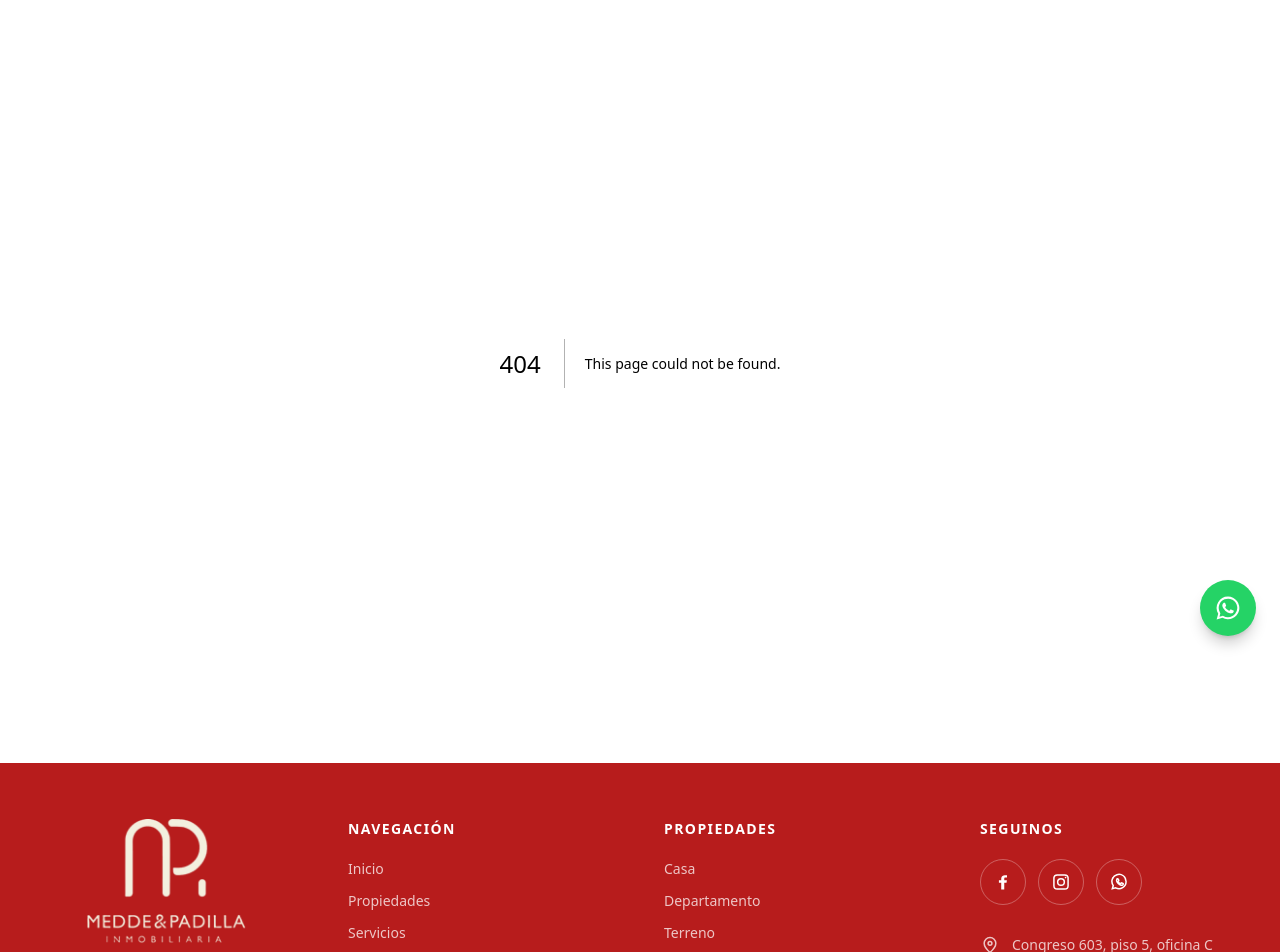
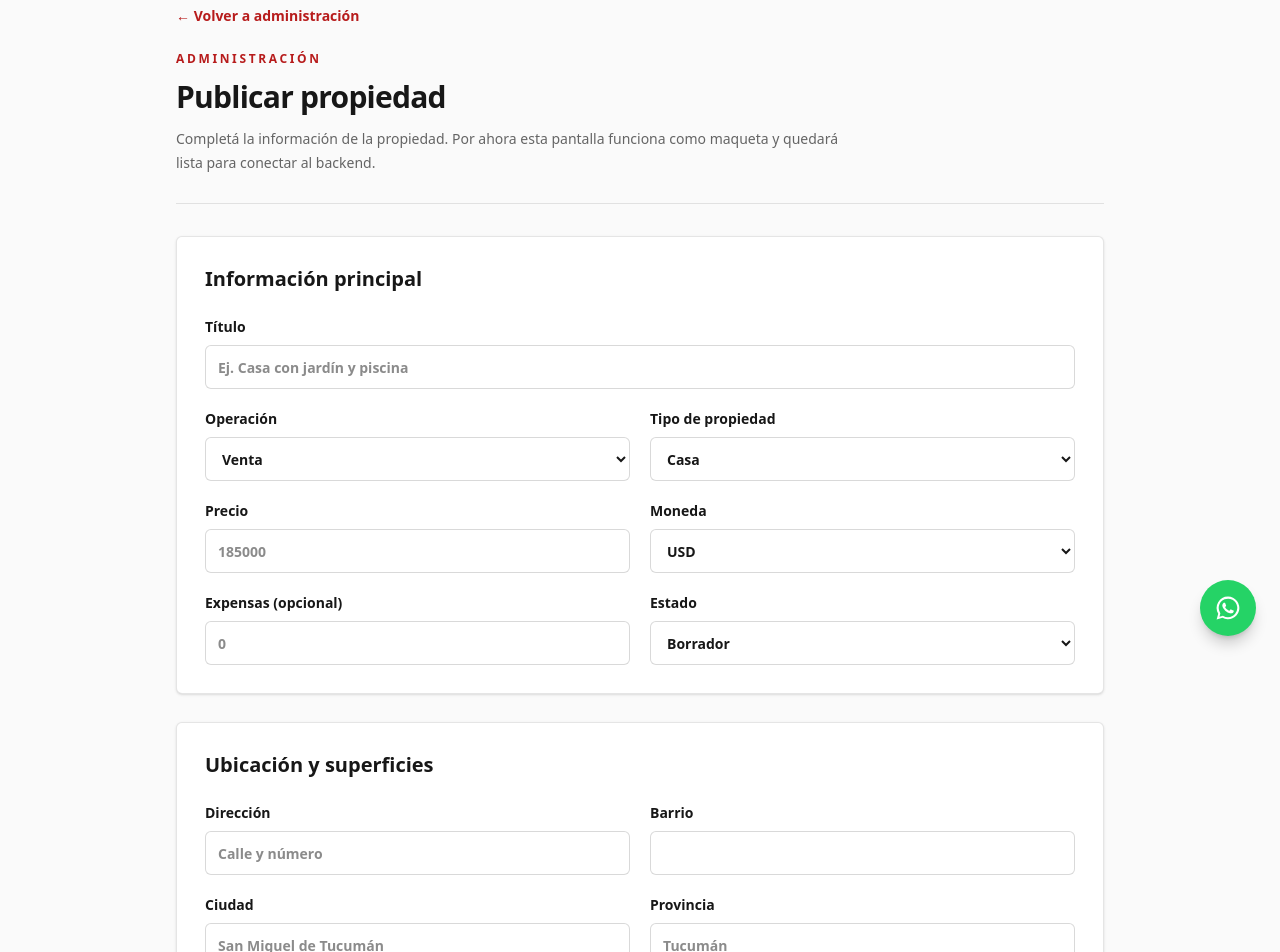
Before and after one commit to Agusme/MeddeyPadilla-Inmobiliaria, a Next.js app in the folder front/: page /admin/propiedades/nueva in a window 1280 px wide. Before the commit this address had no page. Shown: the part 140-1092 px from the top of the page. Built offline with nearby package versions, Linux system fonts and the light colour scheme.

Commit message:
form propiedad

```diff
--- /dev/null
+++ b/front/app/admin/propiedades/nueva/page.tsx
@@ -0,0 +1,67 @@
+"use client";
+
+import Link from "next/link";
+import { FormEvent, useState } from "react";
+
+const inputClass = "mt-2 h-11 w-full rounded-md border border-black/15 bg-white px-3 text-sm outline-none transition focus:border-[#B71C1C] focus:ring-2 focus:ring-[#B71C1C]/15";
+const labelClass = "block text-sm font-semibold text-[#171717]";
+
+export default function NuevaPropiedadPage() {
+  const [saved, setSaved] = useState(false);
+  const [files, setFiles] = useState<File[]>([]);
+
+  function handleSubmit(event: FormEvent<HTMLFormElement>) {
+    event.preventDefault();
+    setSaved(true);
+  }
+
+  return (
+    <main className="min-h-screen bg-[#fafafa] py-10">
+      <div className="mx-auto max-w-5xl px-6 sm:px-8 lg:px-12">
+        <Link href="/admin" className="text-sm font-semibold text-[#B71C1C]">← Volver a administración</Link>
+        <header className="mt-6 border-b border-black/10 pb-7">
+          <p className="text-xs font-bold uppercase tracking-[0.22em] text-[#B71C1C]">Administración</p>
+          <h1 className="mt-3 text-3xl font-semibold tracking-tight text-[#171717]">Publicar propiedad</h1>
+          <p className="mt-3 max-w-2xl text-sm leading-6 text-black/60">Completá la información de la propiedad. Por ahora esta pantalla funciona como maqueta y quedará lista para conectar al backend.</p>
+        </header>
+
+        {saved && <div role="status" className="mt-6 rounded-md border border-[#B71C1C]/20 bg-[#B71C1C]/8 px-4 py-3 text-sm text-[#741111]">Datos preparados correctamente. Al conectar el backend, este botón creará el borrador de la propiedad.</div>}
+
+        <form onSubmit={handleSubmit} className="mt-8 space-y-7">
+          <section className="rounded-md border border-black/10 bg-white p-6 shadow-sm sm:p-7">
+            <h2 className="text-xl font-semibold text-[#171717]">Información principal</h2>
+            <div className="mt-6 grid gap-5 sm:grid-cols-2">
+              <label className={`${labelClass} sm:col-span-2`}>Título<input required name="title" placeholder="Ej. Casa con jardín y piscina" className={inputClass} /></label>
+              <label className={labelClass}>Operación<select required name="operation" className={inputClass}><option value="sale">Venta</option><option value="rent">Alquiler</option></select></label>
+              <label className={labelClass}>Tipo de propiedad<select required name="propertyType" className={inputClass}><option>Casa</option><option>Departamento</option><option>Terreno</option><option>Local</option><option>Oficina</option></select></label>
+              <label className={labelClass}>Precio<input required name="price" type="number" min="0" placeholder="185000" className={inputClass} /></label>
+              <label className={labelClass}>Moneda<select name="currency" className={inputClass}><option>USD</option><option>ARS</option></select></label>
+              <label className={labelClass}>Expensas (opcional)<input name="expenses" type="number" min="0" placeholder="0" className={inputClass} /></label>
+              <label className={labelClass}>Estado<select name="status" className={inputClass}><option value="draft">Borrador</option><option value="published">Publicada</option><option value="reserved">Reservada</option></select></label>
+            </div>
+          </section>
+
+          <section className="rounded-md border border-black/10 bg-white p-6 shadow-sm sm:p-7">
+            <h2 className="text-xl font-semibold text-[#171717]">Ubicación y superficies</h2>
+            <div className="mt-6 grid gap-5 sm:grid-cols-2">
+              <label className={labelClass}>Dirección<input name="street" placeholder="Calle y número" className={inputClass} /></label><label className={labelClass}>Barrio<input name="neighborhood" className={inputClass} /></label>
+              <label className={labelClass}>Ciudad<input required name="city" placeholder="San Miguel de Tucumán" className={inputClass} /></label><label className={labelClass}>Provincia<input required name="province" placeholder="Tucumán" className={inputClass} /></label>
+              <label className={labelClass}>Superficie total (m²)<input name="totalArea" type="number" min="0" className={inputClass} /></label><label className={labelClass}>Superficie cubierta (m²)<input name="coveredArea" type="number" min="0" className={inputClass} /></label>
+            </div>
+          </section>
+
+          <section className="rounded-md border border-black/10 bg-white p-6 shadow-sm sm:p-7">
+            <h2 className="text-xl font-semibold text-[#171717]">Características y descripción</h2>
+            <div className="mt-6 grid gap-5 sm:grid-cols-3"><label className={labelClass}>Dormitorios<input name="bedrooms" type="number" min="0" className={inputClass} /></label><label className={labelClass}>Baños<input name="bathrooms" type="number" min="0" className={inputClass} /></label><label className={labelClass}>Cocheras<input name="parkingSpaces" type="number" min="0" className={inputClass} /></label></div>
+            <label className={`${labelClass} mt-5`}>Descripción<textarea required name="description" rows={6} placeholder="Describí la propiedad, sus ambientes y puntos destacados." className="mt-2 w-full rounded-md border border-black/15 bg-white px-3 py-3 text-sm outline-none focus:border-[#B71C1C] focus:ring-2 focus:ring-[#B71C1C]/15" /></label>
+            <label className={`${labelClass} mt-5`}>Comodidades<input name="amenities" placeholder="Ej. Piscina, jardín, parrilla, balcón" className={inputClass} /><span className="mt-1 block text-xs font-normal text-black/50">Separalas con comas.</span></label>
+          </section>
+
+          <section className="rounded-md border border-black/10 bg-white p-6 shadow-sm sm:p-7"><h2 className="text-xl font-semibold text-[#171717]">Fotos</h2><p className="mt-2 text-sm text-black/60">La primera foto será la portada. Podrás ordenarlas cuando se conecte el backend.</p><label className="mt-5 flex cursor-pointer flex-col items-center justify-center rounded-md border border-dashed border-[#B71C1C]/35 bg-[#B71C1C]/5 px-6 py-10 text-center text-sm text-[#B71C1C]"><span className="font-semibold">Seleccionar fotos</span><span className="mt-1 text-black/55">JPG, PNG o WEBP</span><input name="images" type="file" accept="image/*" multiple className="sr-only" onChange={(event) => setFiles(Array.from(event.target.files ?? []))} /></label>{files.length > 0 && <p className="mt-3 text-sm text-black/65">{files.length} foto(s) seleccionada(s): {files.map((file) => file.name).join(", ")}</p>}</section>
+
+          <div className="flex flex-wrap justify-end gap-3"><button type="button" className="rounded-full border border-black/15 px-5 py-3 text-sm font-semibold text-black/70">Guardar borrador</button><button type="submit" className="rounded-full bg-[#B71C1C] px-5 py-3 text-sm font-semibold text-white shadow-lg shadow-[#B71C1C]/20">Publicar propiedad</button></div>
+        </form>
+      </div>
+    </main>
+  );
+}
```
